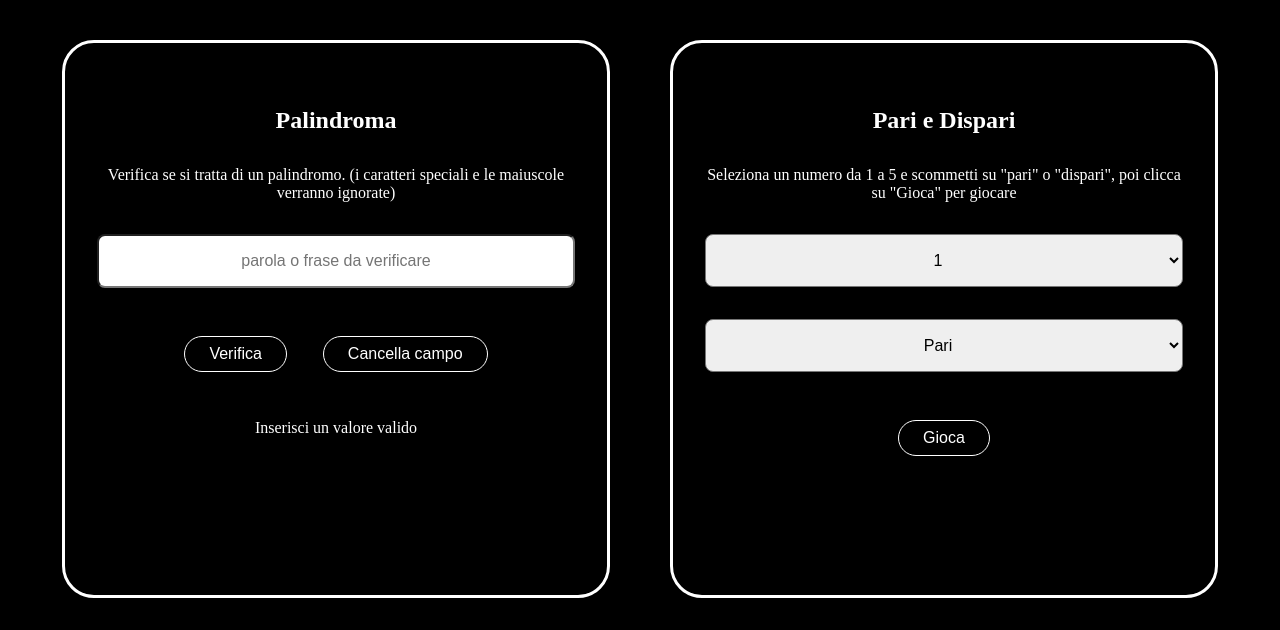
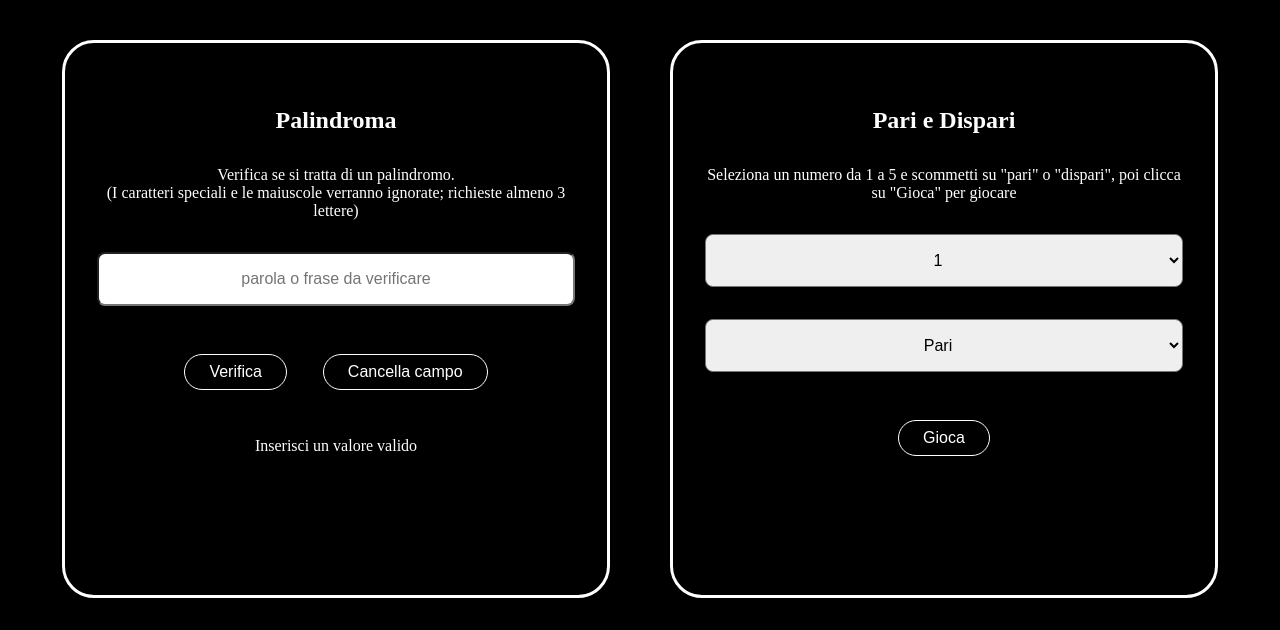
Before and after one commit to valeriosalzano/js-paliedispari, a plain HTML site: page index.html in a window 1280 px wide. Both pictures are taken after a click on the button "Verifica". Shown: the part 170-800 px from the top of the page. Drawn offline with Linux system fonts and the light colour scheme.

Commit message:
bad logical operator fixed

```diff
--- a/index.html
+++ b/index.html
@@ -13,7 +13,10 @@
         <h1>Pali & Dispari</h1>
         <div class="container">
             <h2>Palindroma</h2>
-            <label for="userPalindrome">Verifica se si tratta di un palindromo. (i caratteri speciali e le maiuscole verranno ignorate)</label>
+            <label for="userPalindrome">
+                Verifica se si tratta di un palindromo. <br>
+                (I caratteri speciali e le maiuscole verranno ignorate; richieste almeno 3 lettere)
+            </label>
             <input type="text" id="userPalindrome" placeholder="parola o frase da verificare">
             <button type="button" class="btn" id="palindromeCheckBtn">Verifica</button>
             <button type="button" class="btn" id="palindromeResetBtn">Cancella campo</button>
--- a/js/main.js
+++ b/js/main.js
@@ -14,7 +14,7 @@ palindromeCheckBtn.addEventListener('click',
         // verifico se il valore è corretto ed elimino gli spazi e caratteri speciali
         let verifiedPalindrome = userPalindrome.replace(/[^a-zA-Z0-9 ]/g, '');
         verifiedPalindrome = verifiedPalindrome.toLowerCase();
-        if ( verifiedPalindrome === '' && verifiedPalindrome.length < 3) {
+        if ( verifiedPalindrome === '' || verifiedPalindrome.length < 3) {
             // valore non corretto
             palindromeLogDom.innerHTML = 'Inserisci un valore valido';
         } else {
```
